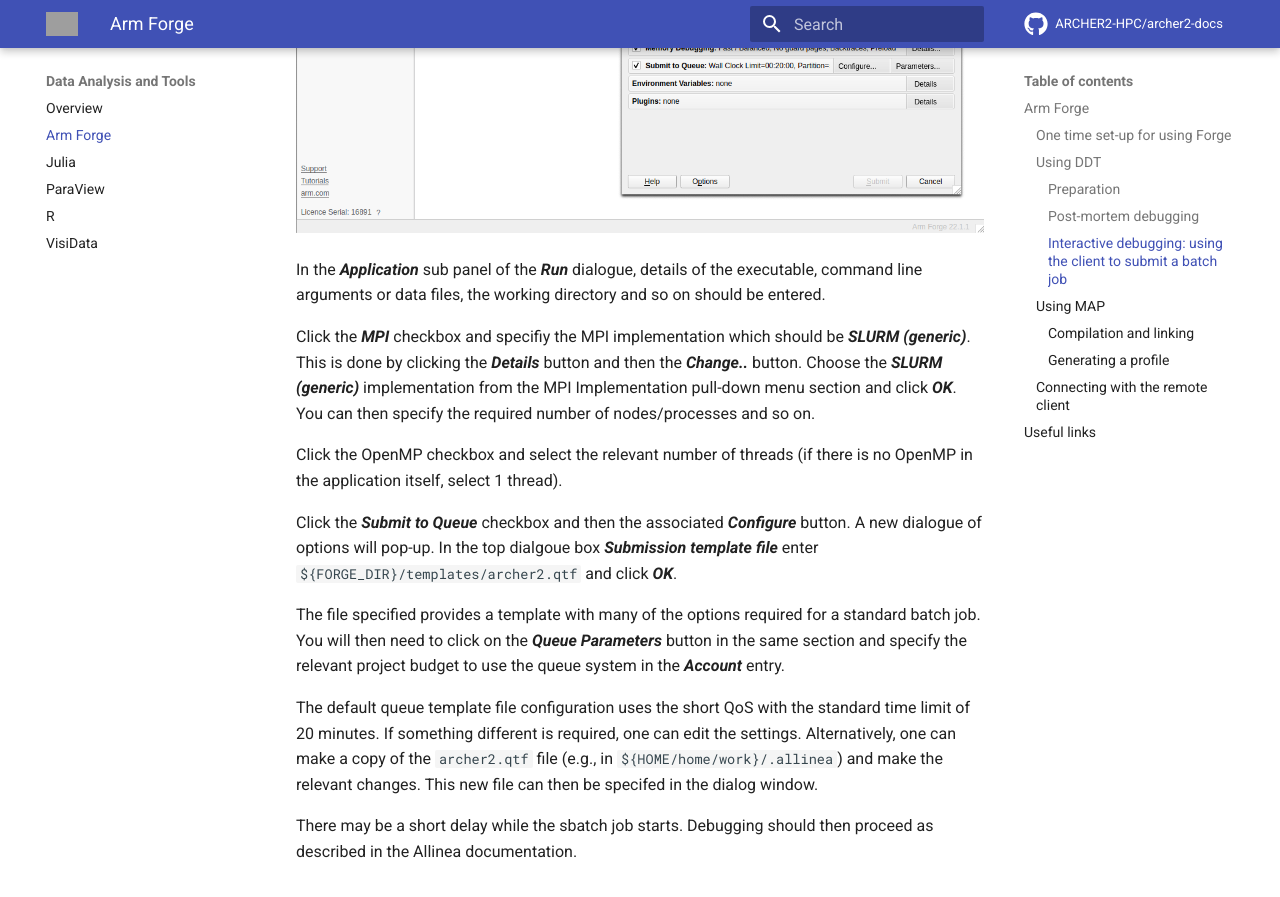
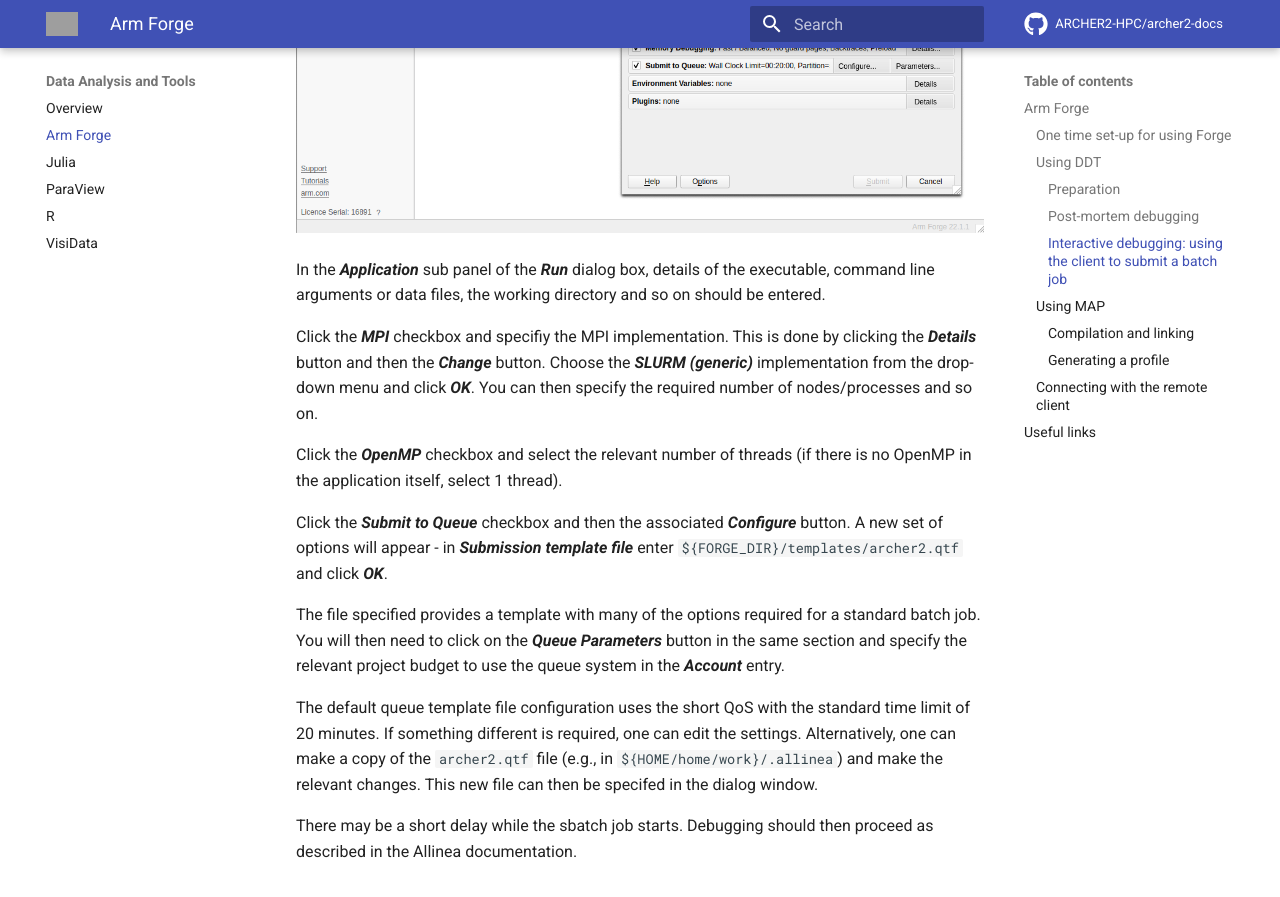
Before and after one commit to ARCHER2-HPC/archer2-docs, an MkDocs documentation site: the page built from docs/data-tools/arm-forge.md, in a window 1280 px wide and 900 px high, scrolled down 3045 px. Shown: the top 897 px of the window. Built offline with MkDocs 1.6.1 and Material for MkDocs 9.7.7, drawn with Linux system fonts in a browser that asks for light colours; comment, search, counter and statistics services are not loaded; some of the changed text lies outside the part shown; grey boxes are pictures that could not be loaded.

Commit message:
Corrected minor typos

```diff
--- a/docs/data-tools/arm-forge.md
+++ b/docs/data-tools/arm-forge.md
@@ -128,23 +128,22 @@
 
 ![Arm Forge window](./forge-ddt.png)
 
-In the ***Application*** sub panel of the ***Run*** dialogue, details of the
+In the ***Application*** sub panel of the ***Run*** dialog box, details of the
 executable, command line arguments or data files, the working directory
 and so on should be entered.
 
-Click the ***MPI*** checkbox and specifiy the MPI implementation which should
-be ***SLURM (generic)***. This is done by clicking the ***Details*** button and
-then the ***Change..*** button. Choose the ***SLURM (generic)*** implementation
-from the MPI Implementation pull-down menu section and click ***OK***. You
-can then specify the required number of nodes/processes and so on.
+Click the ***MPI*** checkbox and specifiy the MPI implementation. This is done
+by clicking the ***Details*** button and then the ***Change*** button.
+Choose the ***SLURM (generic)*** implementation from the drop-down menu
+and click ***OK***. You can then specify the required number of nodes/processes
+and so on.
 
-Click the OpenMP checkbox and select the relevant number of threads
+Click the ***OpenMP*** checkbox and select the relevant number of threads
 (if there is no OpenMP in the application itself, select 1 thread).
 
 Click the ***Submit to Queue*** checkbox and then the associated ***Configure***
-button. A new dialogue of options will pop-up. In the top dialgoue box
-***Submission template file*** enter `${FORGE_DIR}/templates/archer2.qtf`
-and click ***OK***.
+button. A new set of options will appear - in ***Submission template file***
+enter `${FORGE_DIR}/templates/archer2.qtf` and click ***OK***.
 
 The file specified provides a template with many of the options required
 for a standard batch job. You will then need to click on the
@@ -210,7 +209,7 @@
 This `.map` file may be viewed via the GUI (start with either `map` or
 `forge`) by selecting the
 ***Load a profile data file from a previous run*** option. The resulting
-file selection dialogue can then be used to specify the `.map` file.
+file selection dialog box can then be used to locate the `.map` file.
 
 
 ### Connecting with the remote client
@@ -218,7 +217,7 @@
 If one starts the Forge client on e.g., a laptop, one should see the
 main window as
 shown above. Select ***Remote Launch*** and then ***Configure*** from the
-pull-down menu. In the ***Configure Remote Connections*** dialog box
+drop-down menu. In the ***Configure Remote Connections*** dialog box
 click ***Add***. The following window should be displayed. Fill
 in the fields as shown. The ***Connection Name*** is just a tag
 for convenience (useful if a number of different accounts are
@@ -244,7 +243,7 @@
 If different commands are required on connection, a copy of the
 `remote-init` script can be placed in, e.g., `${HOME/home/work}/.allinea`
 and edited as necessary. The full path of the new script should then be
-specified in the remote launch settings dialogue.
+specified in the remote launch settings dialog box.
 Note that the script changes the directory to the `/work/` file system so
 that batch submissions via `sbatch` will not be rejected.
 
```
